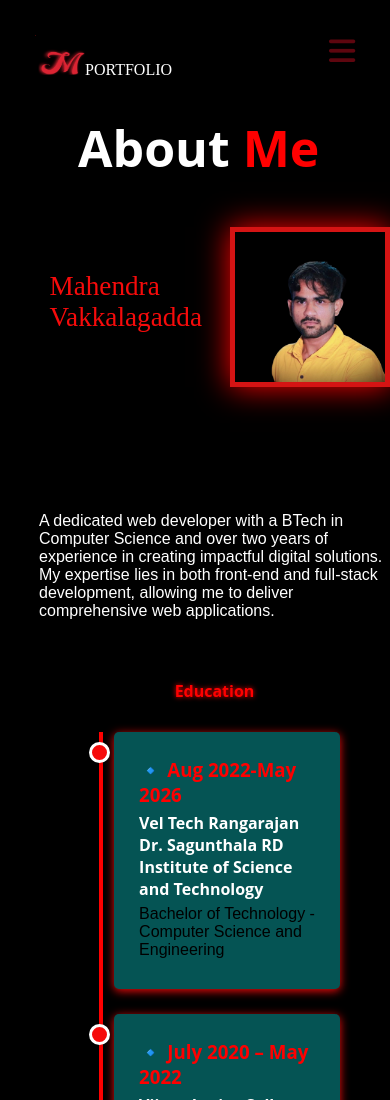
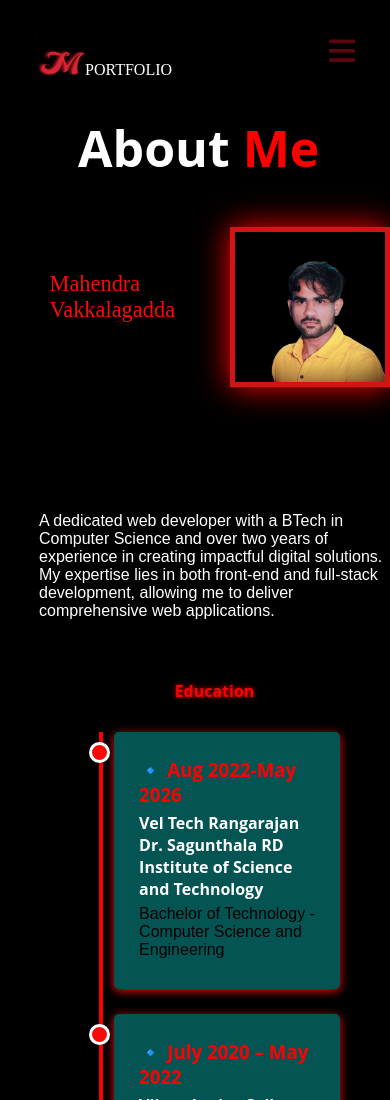
Before and after one commit to Mahendra4876/Portfolio, a plain HTML site: page Templates/about.html in a window 390 px wide. Shown: the top 1100 px of the page. Drawn offline with nearby package versions, Linux system fonts and the light colour scheme.

Commit message:
Update about.css

```diff
--- a/css/about.css
+++ b/css/about.css
@@ -265,7 +265,7 @@ header #home{
      .name
 {
     position: absolute;
-    font-size: 2.2rem;
+    font-size: 2.0rem;
     margin-top: 15%;
     margin-left: 5%;
     padding:10px;
@@ -407,7 +407,7 @@ h2 {
      .name
 {
     position: absolute;
-    font-size: 1.7rem;
+    font-size: 1.4rem;
     margin-top: 15%;
     margin-left: 5%;
     padding:10px;
```
